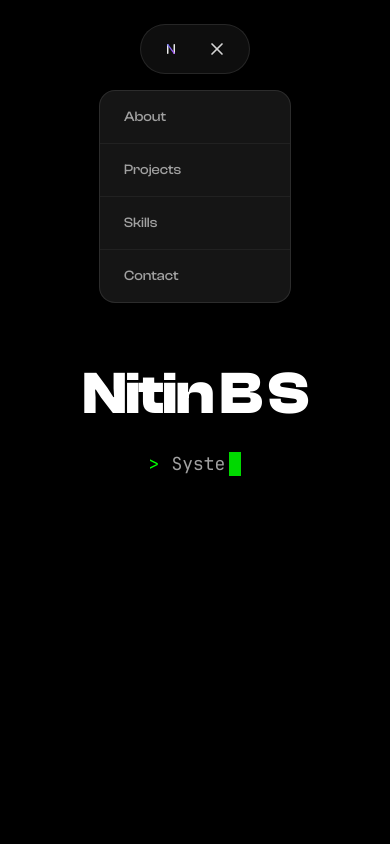
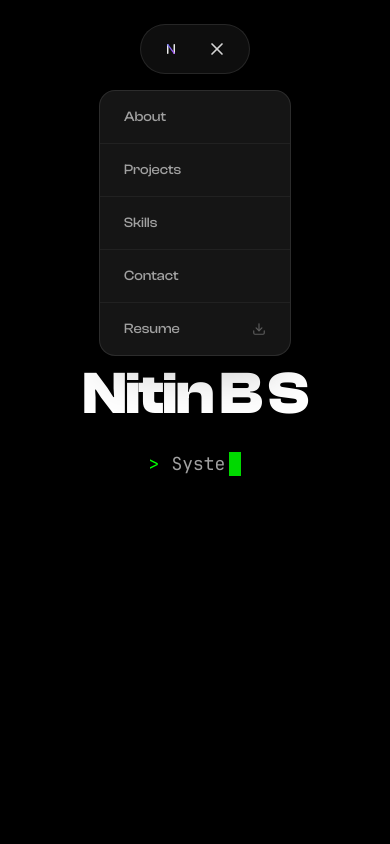
Before and after one commit to nitinbs24/Portfolio, a Next.js app: page / in a window 390 px wide. Both pictures are taken after a click on the button "Toggle menu". Shown: the top 844 px of the page. Built offline with nearby package versions, Linux system fonts and the light colour scheme.

Commit message:
fix: add resume link back to mobile nav and remove API design from terminal

```diff
--- a/components/layout/Navbar.tsx
+++ b/components/layout/Navbar.tsx
@@ -175,6 +175,32 @@ export function Navbar() {
                 </a>
               );
             })}
+
+            {/* Download Resume Button for Mobile */}
+            <a
+              href="/docs/resume.pdf"
+              target="_blank"
+              rel="noopener noreferrer"
+              className="px-6 py-4 text-sm font-medium transition-colors text-neutral-400 hover:text-white hover:bg-white/5 flex items-center justify-between group"
+            >
+              Resume
+              <svg
+                xmlns="http://www.w3.org/2000/svg"
+                width="14"
+                height="14"
+                viewBox="0 0 24 24"
+                fill="none"
+                stroke="currentColor"
+                strokeWidth="2"
+                strokeLinecap="round"
+                strokeLinejoin="round"
+                className="opacity-50 group-hover:opacity-100 transition-opacity"
+              >
+                <path d="M21 15v4a2 2 0 0 1-2 2H5a2 2 0 0 1-2-2v-4" />
+                <polyline points="7 10 12 15 17 10" />
+                <line x1="12" y1="15" x2="12" y2="3" />
+              </svg>
+            </a>
           </motion.div>
         )}
       </AnimatePresence>
--- a/components/sections/About.tsx
+++ b/components/sections/About.tsx
@@ -92,7 +92,6 @@ export function About() {
                   <li className="flex items-start gap-2"><span className="text-neutral-500">-</span> Backend Engineering</li>
                   <li className="flex items-start gap-2"><span className="text-neutral-500">-</span> Distributed Pipelines</li>
                   <li className="flex items-start gap-2"><span className="text-neutral-500">-</span> System Architecture</li>
-                  <li className="flex items-start gap-2"><span className="text-neutral-500">-</span> API Design</li>
                   <li className="flex items-start gap-2"><span className="text-neutral-500">-</span> Production Deployments</li>
                   <li className="flex items-start gap-2"><span className="text-neutral-500">-</span> Open Source Contributor</li>
                 </ul>
```
